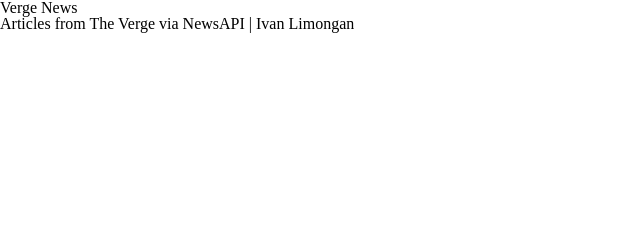
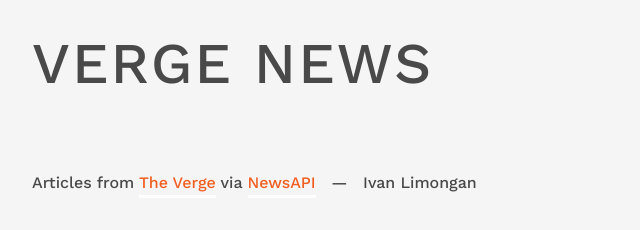
Before and after one commit to limongoo/news-feed, a website built with webpack: page src/index.html in a window 1280 px wide. Shown: the whole page, without its empty margins (0-640 px from the left). Built offline with nearby package versions, Linux system fonts and the light colour scheme; some packages are replaced by stand-ins of ours.

Commit message:
basic styling and html element setup

```diff
--- a/src/components/app/app.css
+++ b/src/components/app/app.css
@@ -0,0 +1,10 @@
+header {
+  display: flex;
+  justify-content: space-between;
+  align-items: center;
+  padding: 2rem;
+}
+
+footer {
+  padding: 2rem;
+}
--- a/src/components/app/app.html
+++ b/src/components/app/app.html
@@ -1,11 +1,11 @@
-<header>
+<header role="banner">
     <h1>Verge News</h1>
 </header>
-<main>
+<main id="main" role="main">
     <section id="search"></section>
     <section id="paging"></section>
     <section id="articles"></section>
 </main>
-<footer>
-    Articles from The Verge via NewsAPI | Ivan Limongan
+<footer role="contentinfo">
+    Articles from <a href="https://www.theverge.com/" alt="Link to News API" target="_blank" rel="author noopener noreferrer">The Verge</a> via <a href="https://newsapi.org/s/the-verge-api" alt="Link to News API" target="_blank" rel="author noopener noreferrer">NewsAPI</a> &nbsp; — &nbsp; Ivan Limongan
 </footer>
--- a/src/index.html
+++ b/src/index.html
@@ -5,8 +5,10 @@
     <meta name="viewport" content="width=device-width, initial-scale=1.0">
     <meta http-equiv="X-UA-Compatible" content="ie=edge">
     <title>Verge News</title>
+    <link href="https://fonts.googleapis.com/css?family=Work+Sans:200,300,400,500,600,700" rel="stylesheet">
 </head>
 <body>
+    <a href="#main" class="clip">Go to main content</a>
     <div id="root"></div>
 </body>
 </html>
--- a/src/main.css
+++ b/src/main.css
@@ -0,0 +1,59 @@
+body {
+  font-family: 'Work Sans', sans-serif;
+  font-weight: 500;
+  background-color: rgb(245, 245, 245);
+  color: rgb(73, 73, 73);
+}
+
+p {
+  margin-bottom: 1.3em;
+  line-height: 1.7;
+}
+
+/* Font sizing from http://type-scale.com/ */
+h1, h2, h3, h4 {
+  /* margin: 1em 0 0.5em; */
+  line-height: 1.1;
+  letter-spacing: 2px;
+  text-transform: uppercase;
+  padding: 0 0 1rem 0;
+}
+
+h1 {
+  margin-top: 0;
+  font-size: 3.598em;
+}
+
+h2 {font-size: 2.827em;}
+
+h3 {font-size: 1.999em;}
+
+h4 {font-size: 1.414em;}
+
+figcaption, small, .font_small {font-size: 0.8em;}
+
+/* hide screen-reader only text. https://webaim.org/techniques/css/invisiblecontent/ */
+.clip {
+  position: absolute !important;
+  clip: rect(1px 1px 1px 1px); /* IE6, IE7 */
+  clip: rect(1px, 1px, 1px, 1px);
+}
+
+img {
+  display: block;
+  width: 100%;
+  height: auto;
+}
+
+a {
+  text-decoration: none;
+  color: #f15e22;
+  transition: 0.3s ease all;
+  padding: 0 0 3px;
+  border-bottom: 3px solid white;
+}
+
+a:hover {
+  color: #f15e22;
+  border-bottom: 3px solid #f15e22;
+}
```
